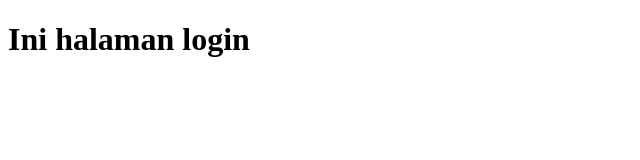
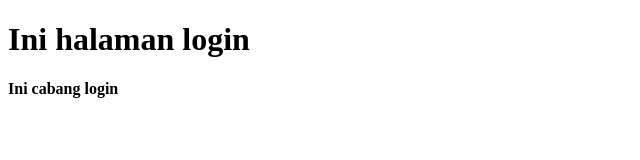
Before and after one commit to mavisvmln/belajar-git, a plain HTML site: page login.html in a window 1280 px wide. Shown: the whole page, without its empty margins (0-640 px from the left). Drawn offline with Linux system fonts and the light colour scheme.

Commit message:
ubah login di cabang login

```diff
--- a/login.html
+++ b/login.html
@@ -6,5 +6,6 @@
 </head>
 <body>
 	<h1>Ini halaman login</h1>
+	<h4>Ini cabang login</h4>
 </body>
 </html>
```
